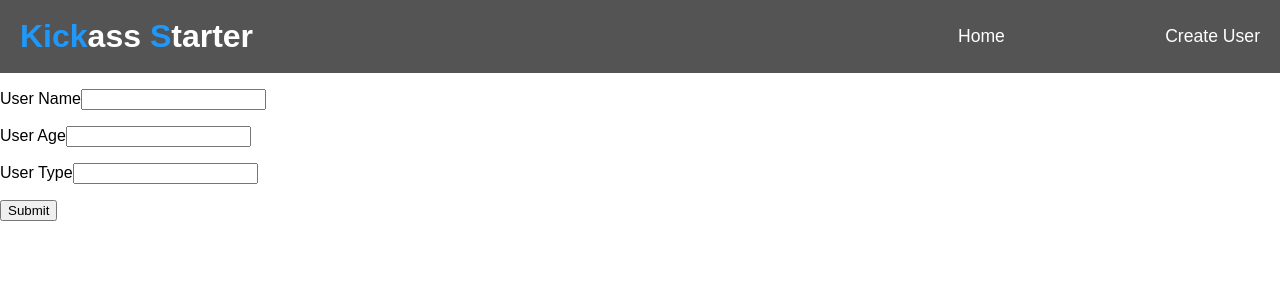
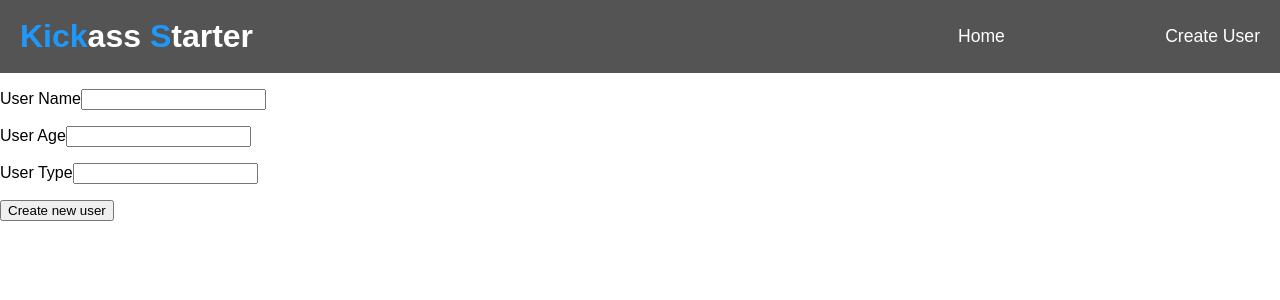
Before and after one commit to simplonco/react-kickass-exercice, a React (Create React App) app in the folder kickass-starter/: page /newuser in a window 1280 px wide. Shown: the top 300 px of the page. Built offline with nearby package versions, Linux system fonts and the light colour scheme.

Commit message:
user post ok

```diff
--- a/kickass-starter/src/component/User/User.js
+++ b/kickass-starter/src/component/User/User.js
@@ -31,12 +31,6 @@ export default class User extends Component {
 			.catch(err => console.log('error ', err));
 	}
 
-
-	// {
-	// 	method: 'POST',
-	// 		headers: { 'Content-Type': 'application/json' },
-	// 	body: JSON.stringify(newProfile)
-	// }
 	render() {
 		const { user } = this.state;
 
@@ -46,9 +40,9 @@ export default class User extends Component {
 				? <p className="text-center"><i className="fa fa-spin fa-spinner fa-2x" aria-hidden="true"></i></p>
 				: <div className="container-center">
 					<div className="sub-container">
-						<h1>{user.name} Profile</h1>
-						<p>{user.age} years old</p>
-						<p>{user.type} type</p>
+						<h1>Name : {user.name}</h1>
+						<p>Age : {user.age} years old</p>
+						<p>Type : {user.type}</p>
 
 						<button onClick={() => this.handleDeleteUser()}>Delete User {user.name}</button>
 					</div>
--- a/kickass-starter/src/scenes/Home/Home.js
+++ b/kickass-starter/src/scenes/Home/Home.js
@@ -41,8 +41,8 @@ class Home extends Component {
 				? <p className="text-center"><i className="fa fa-spin fa-spinner fa-2x" aria-hidden="true"></i></p>
 				: users.map((user, index) => {
 					return (
-						<li>
-							<Link className="home-user" user={user} to={`/user/${user._id}`}>{user.name}</Link>
+						<li key={index}>
+							<Link className="home-user" to={`/user/${user._id}`}>{user.name}</Link>
 						</li>
 					)
 				})
@@ -57,7 +57,7 @@ class Home extends Component {
 				? <p><i className="fa fa-spin fa-spinner fa-2x" aria-hidden="true"></i></p>
 				: projects.map((project, index) => {
 					return (
-						<li>
+						<li key={index} >
 							<a className="home-user" href={`/project/${index}`}>{project.title}</a>
 						</li>
 					)
--- a/kickass-starter/src/scenes/NewUser/NewUser.js
+++ b/kickass-starter/src/scenes/NewUser/NewUser.js
@@ -1,12 +1,12 @@
 import React, { Component } from 'react';
-
+import { API } from './../../variables';
 
 class CreateUser extends Component {
 	constructor(props) {
 		super(props);
 		this.state = {
 			name: "",
-			age: null,
+			age: "",
 			type: ""
 		};
 	}
@@ -18,11 +18,34 @@ class CreateUser extends Component {
 		});
 	}
 
+	handleFormSubmit() {
+
+		fetch(`${API}/user`, {
+			method: 'POST',
+			headers: { 'Content-Type': 'application/json' },
+			body: JSON.stringify({
+				name: this.state.name,
+				age: this.state.age,
+				type: this.state.type
+			})
+		})
+			.then(res => {
+				return res.json();
+				// this.context.transitionTo('/');
+			})
+			.then(user => {
+				console.log('New user created');
+			})
+			.catch(err => {
+				console.log('error ', err);
+			});
+	}
+
 	render() {
 		const { name, age, type } = this.state;
 		return (
 			<div>
-				<form action="https://kickass-sdw-3a.herokuapp.com/api/user" method="POST">
+				{/*<form method="POST" action={`${API}/user`}>*/}
 				<p>
 					<label htmlFor="name">User Name</label>
 					<input type="text" name="name" onChange={this.handleFormChange} value={name} />
@@ -35,8 +58,8 @@ class CreateUser extends Component {
 					<label htmlFor="type">User Type</label>
 					<input type="text" name="type" onChange={this.handleFormChange} value={type} />
 				</p>
-					<input type="submit" />
-				</form>
+				<button onClick={() => this.handleFormSubmit()} >Create new user</button>
+				{/*</form>*/}
 			</div>
 		);
 	}
--- a/kickass-starter/src/variables.js
+++ b/kickass-starter/src/variables.js
@@ -1 +1 @@
-export const API = "https://kickass-sdw-3a.herokuapp.com/api/";
+export const API = "https://kickass-sdw-3a.herokuapp.com/api";
```
Lines whose indentation alone changed are shown as unchanged.
